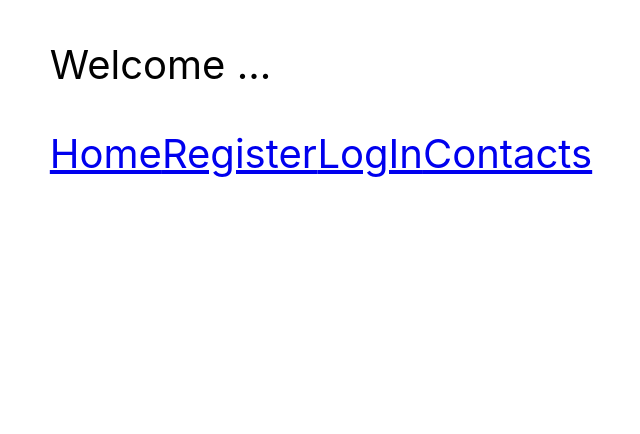
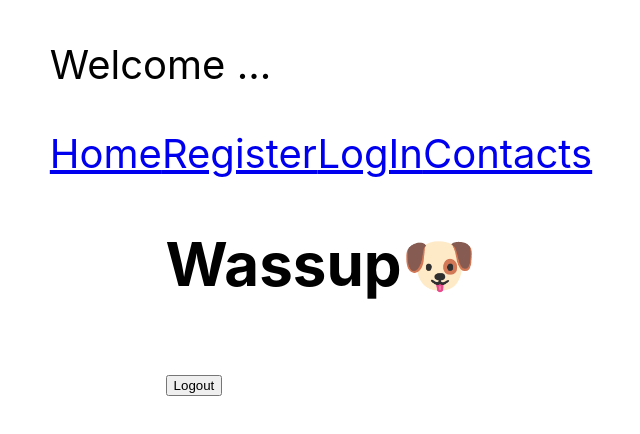
Before and after one commit to kolanuch13/goit-react-hw-08-phonebook, a React (Create React App) app: page / in a window 1280 px wide. Shown: the top 434 px of the page, without its empty margins (319-959 px from the left). Built offline with nearby package versions, Linux system fonts and the light colour scheme.

Commit message:
Add homePage.

```diff
--- a/src/components/views/HomeView.jsx
+++ b/src/components/views/HomeView.jsx
@@ -1,9 +1,23 @@
+import { getUsername } from '../../redux/auth/auth-selectors';
+import { useSelector } from 'react-redux';
+import { useDispatch } from 'react-redux';
+import { logOut } from '../../redux/auth/auth-operations';
+
 const HomeView = () => {
-    <section>
-        <h1>
-            Доров🐶
-        </h1>
-    </section>
-}
+    const user = useSelector(getUsername);
+    const dispatch = useDispatch()
+    return (
+        <section>
+            <h1>Wassup🐶</h1>
+            <div>
+                <p>{user}</p>
+                <button
+                    type='button'
+                    onClick={() => {dispatch(logOut())}}
+                >Logout</button>
+            </div>
+        </section>
+    );
+};
 
 export default HomeView;
--- a/src/redux/auth/auth-slice.js
+++ b/src/redux/auth/auth-slice.js
@@ -1,5 +1,5 @@
 import { createSlice } from "@reduxjs/toolkit";
-import {register, logIn} from "./auth-operations"
+import {register, logIn, logOut} from "./auth-operations"
 
 const authSlice = createSlice({
     name: 'auth',
@@ -21,7 +21,12 @@ const authSlice = createSlice({
             state.user = action.payload.user;
             state.token = action.payload.token;
             state.isLoggedIn = true;
-        }
+        },
+        [logOut.fulfilled](state) {
+            state.user = { name: null, email: null };
+            state.token = null;
+            state.isLoggedIn = false;
+        },
     },
 })
 
```
